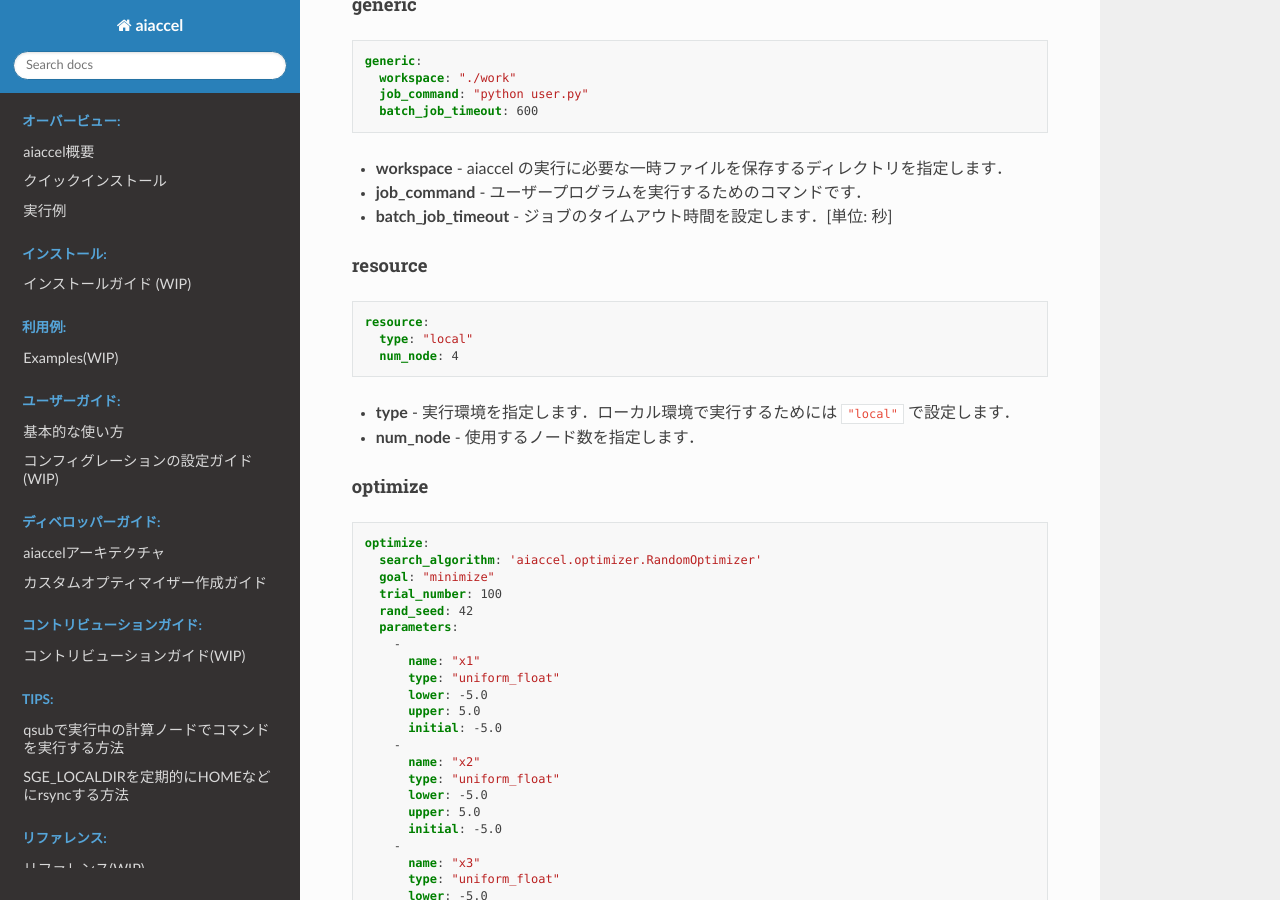
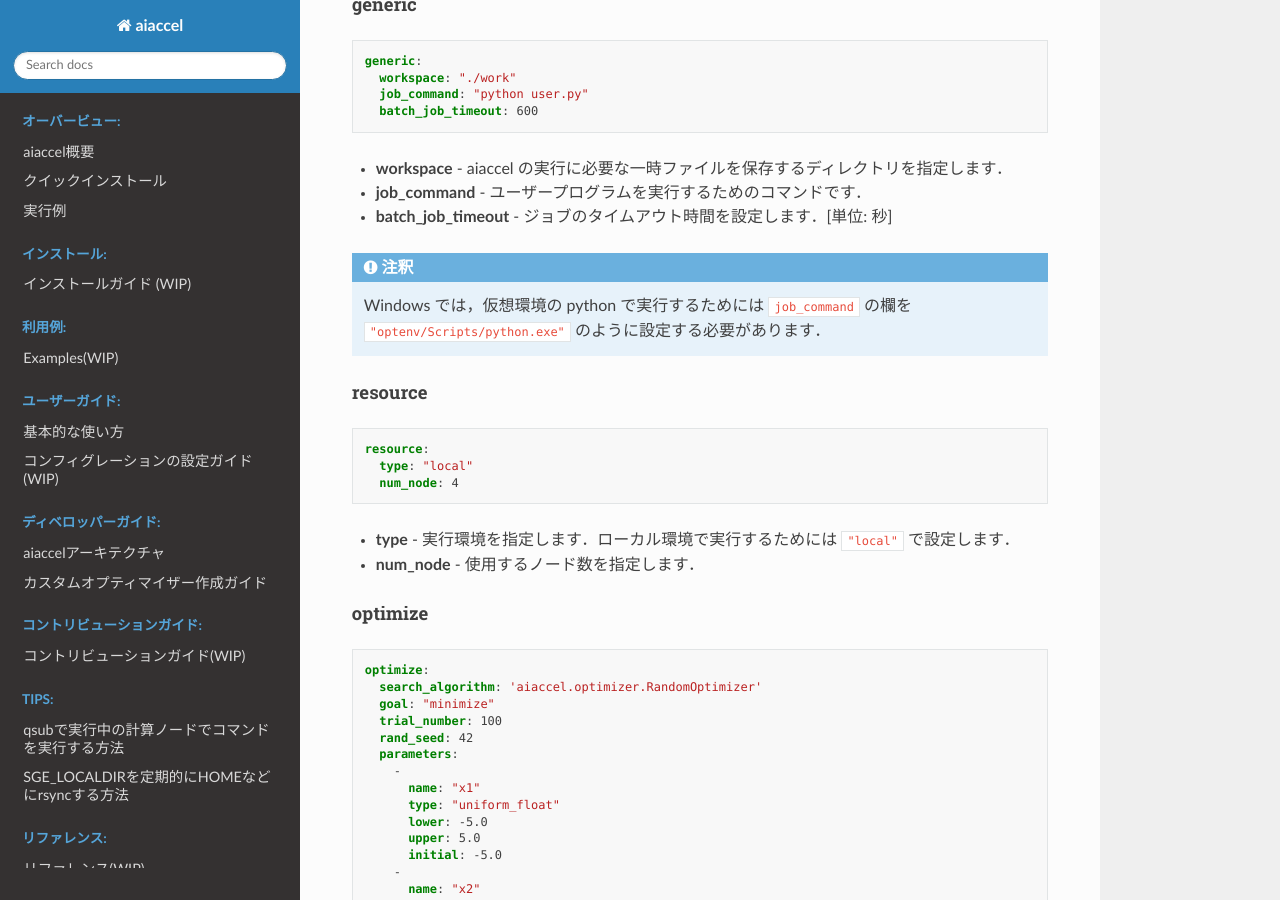
Before and after one commit to aistairc/aiaccel, a Sphinx documentation site: the page built from docs/source/examples/local_random.md, in a window 1280 px wide and 900 px high, scrolled down 731 px. Built offline with Sphinx 7.4.7 and the Read the Docs theme 2.0.0, drawn with Linux system fonts in a browser that asks for light colours.

Commit message:
add description

````diff
--- a/docs/source/examples/local_random.md
+++ b/docs/source/examples/local_random.md
@@ -35,6 +35,10 @@ generic:
 - **workspace** - aiaccel の実行に必要な一時ファイルを保存するディレクトリを指定します．
 - **job_command** - ユーザープログラムを実行するためのコマンドです．
 - **batch_job_timeout** - ジョブのタイムアウト時間を設定します．[単位: 秒]
+
+```{note}
+Windows では，仮想環境の python で実行するためには `job_command` の欄を `"optenv/Scripts/python.exe"` のように設定する必要があります．
+```
 
 #### resource
 ```yaml
````
Also changed, not shown: docs/source/examples/local_grid.md (+4 -0 lines).
